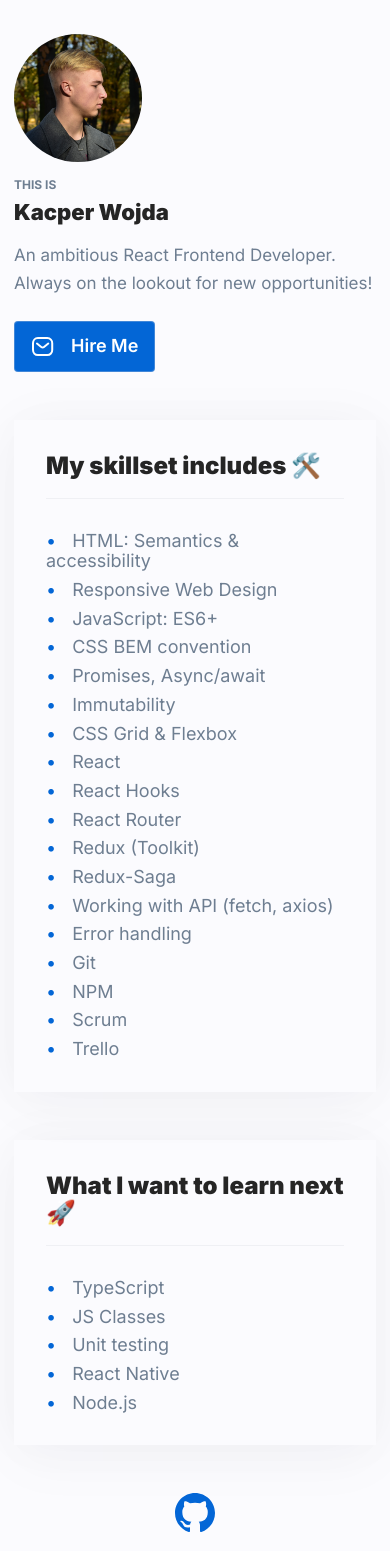
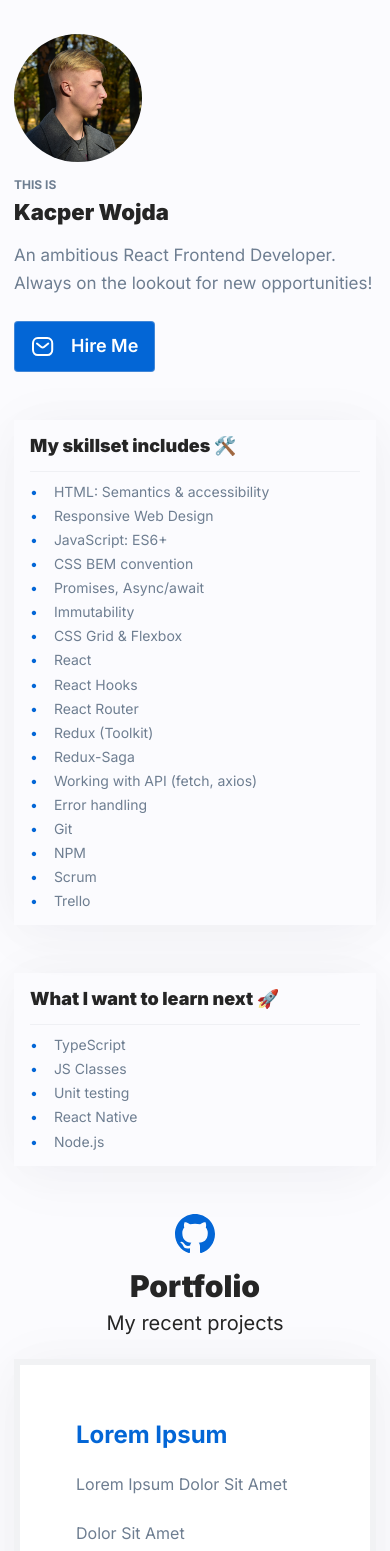
Before and after one commit to wojdaSoftware/personal-homepage, a React (Create React App) app: page / in a window 390 px wide. Shown: the top 1551 px of the page. Built offline with nearby package versions, Linux system fonts and the light colour scheme.

Commit message:
skillset list mobile styling

```diff
--- a/src/components/SkillsetList/styled.js
+++ b/src/components/SkillsetList/styled.js
@@ -11,6 +11,7 @@ export const StyledArticle = styled.article`
 
   @media (max-width: ${({ theme }) => theme.breakpoint.mobile}px) {
    margin-top: 48px;
+   padding: 16px;
   }
 `;
 
@@ -19,6 +20,10 @@ export const StyledTitle = styled.h2`
   size: 30px;
   margin: 0;
   color: ${({ theme }) => theme.color.black};
+
+  @media (max-width: ${({ theme }) => theme.breakpoint.mobile}px) {
+   font-size: 18px;
+  }
 `;
 
 export const StyledList = styled.ul`
@@ -37,6 +42,8 @@ export const StyledList = styled.ul`
 
   @media (max-width: ${({ theme }) => theme.breakpoint.mobile}px) {
     grid-template-columns: 1fr;
+    font-size: 14px;
+    padding-top: 12px;
   }
 `;
 
```
